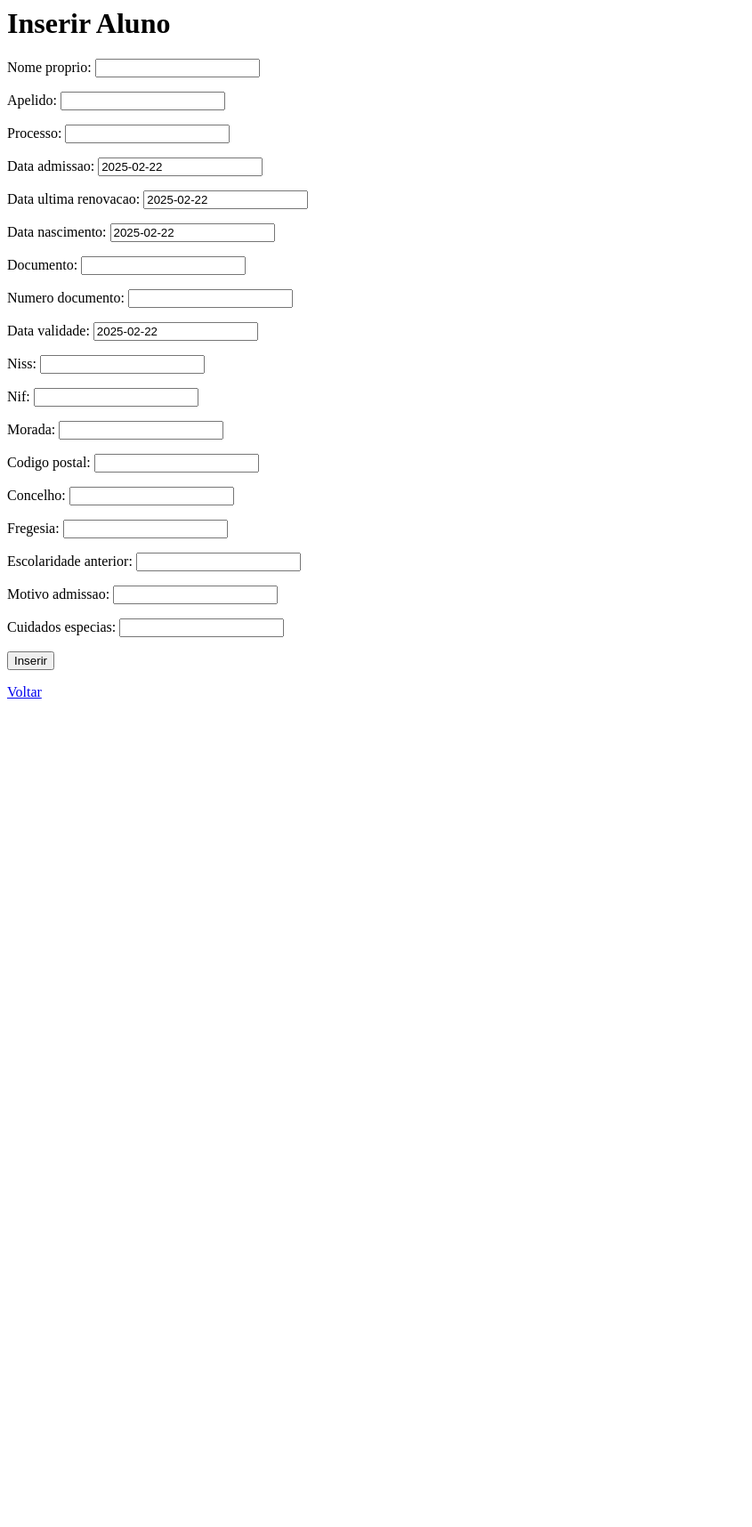
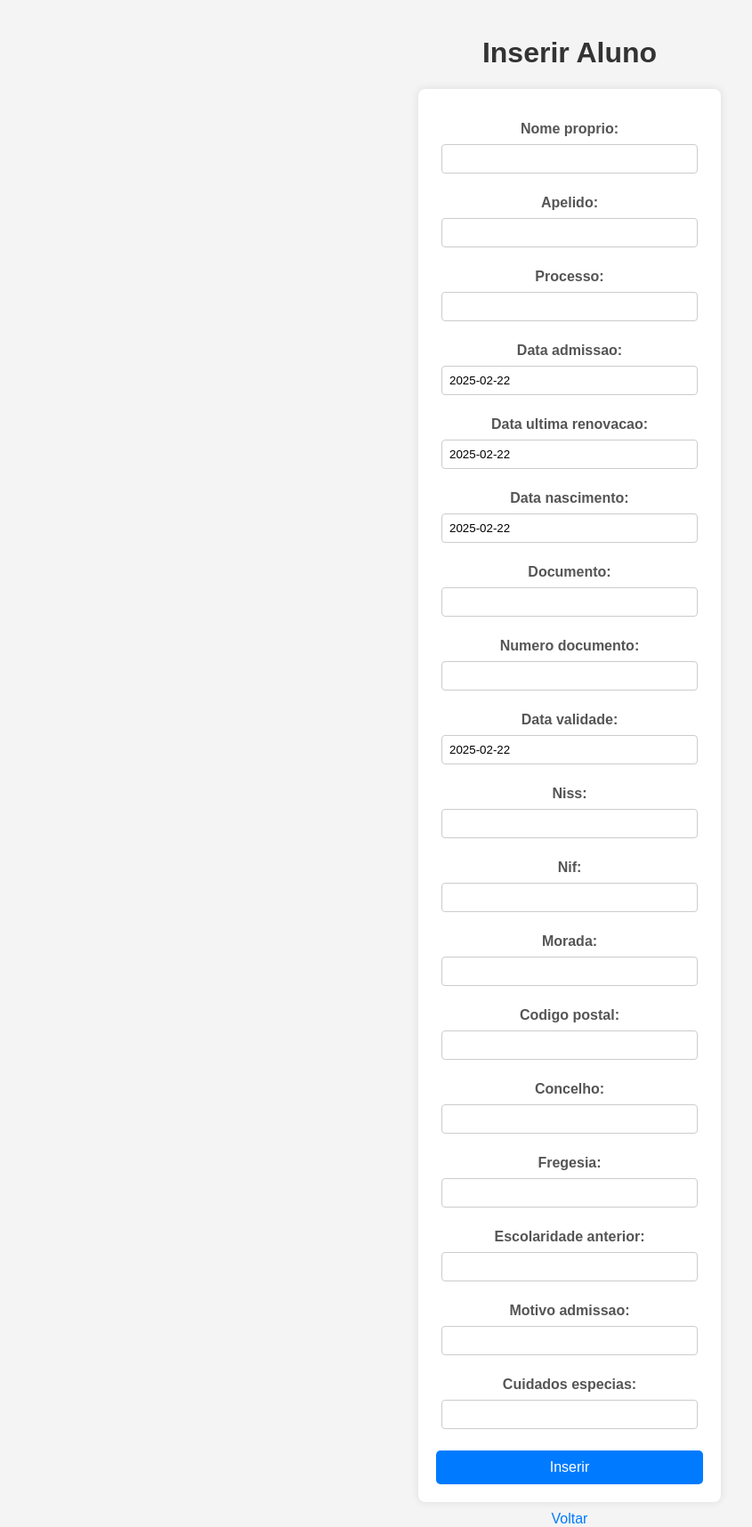
Before and after one commit to akls/faz-e-conta, a Django app: page /insert/ in a window 1280 px wide. Shown: the whole page at 89% size, without its empty margins (0-845 px from the left). Before the commit the page ends 785 px from the top, so only its background shows below. Run offline with Django 5.2, Linux system fonts and the light colour scheme.

Commit message:
css no form

```diff
--- a/faz_e_conta/data_hub/templates/insert_student.html
+++ b/faz_e_conta/data_hub/templates/insert_student.html
@@ -1,3 +1,80 @@
+<!DOCTYPE html>
+<html lang="pt">
+<head>
+    <meta charset="UTF-8">
+    <meta name="viewport" content="width=device-width, initial-scale=1.0">
+    <title>Inserir Aluno</title>
+    <style>
+        body {
+            font-family: Arial, sans-serif;
+            background-color: #f4f4f4;
+            display: flex;
+            flex-direction: column;
+            justify-content: flex-start;
+            align-items: center;
+            height: 100vh;
+            margin: 20px 0;
+            overflow-y: auto;
+        }
+
+        form {
+            background: white;
+            padding: 20px;
+            border-radius: 8px;
+            box-shadow: 0 0 10px rgba(0, 0, 0, 0.1);
+            width: 300px;
+            text-align: center;
+        }
+
+        h1 {
+            text-align: center;
+            color: #333;
+        }
+
+        button {
+            width: 100%;
+            padding: 10px;
+            background: #007bff;
+            color: white;
+            border: none;
+            border-radius: 5px;
+            cursor: pointer;
+            font-size: 16px;
+            transition: background 0.3s ease;
+        }
+
+        button:hover {
+            background: #0056b3;
+        }
+
+        a {
+            display: block;
+            text-align: center;
+            margin-top: 10px;
+            text-decoration: none;
+            color: #007bff;
+            font-size: 16px;
+        }
+
+        a:hover {
+            text-decoration: underline;
+        }
+
+        input, select, textarea {
+            width: 90%;
+            padding: 8px;
+            margin: 8px 0;
+            border: 1px solid #ccc;
+            border-radius: 4px;
+        }
+
+        label {
+            font-weight: bold;
+            color: #555;
+        }
+    </style>
+</head>
+<body>
     <h1>Inserir Aluno</h1>
     <form method="post">
         {% csrf_token %}
@@ -5,3 +82,5 @@
         <button type="submit">Inserir</button>
     </form>
     <a href="{% url 'show_students' %}">Voltar</a>
+</body>
+</html>
```
Lines whose indentation alone changed are shown as unchanged.
